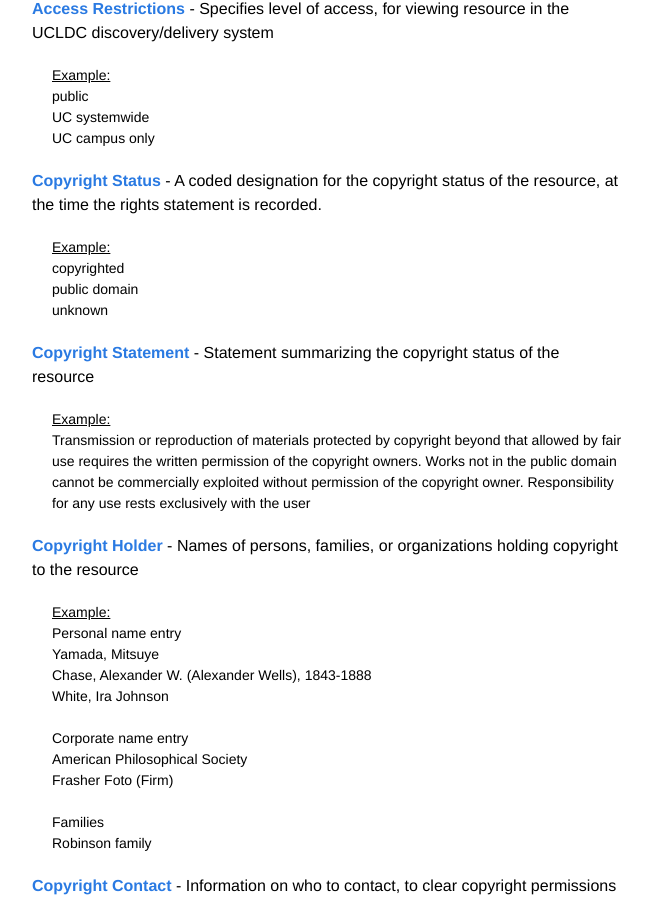
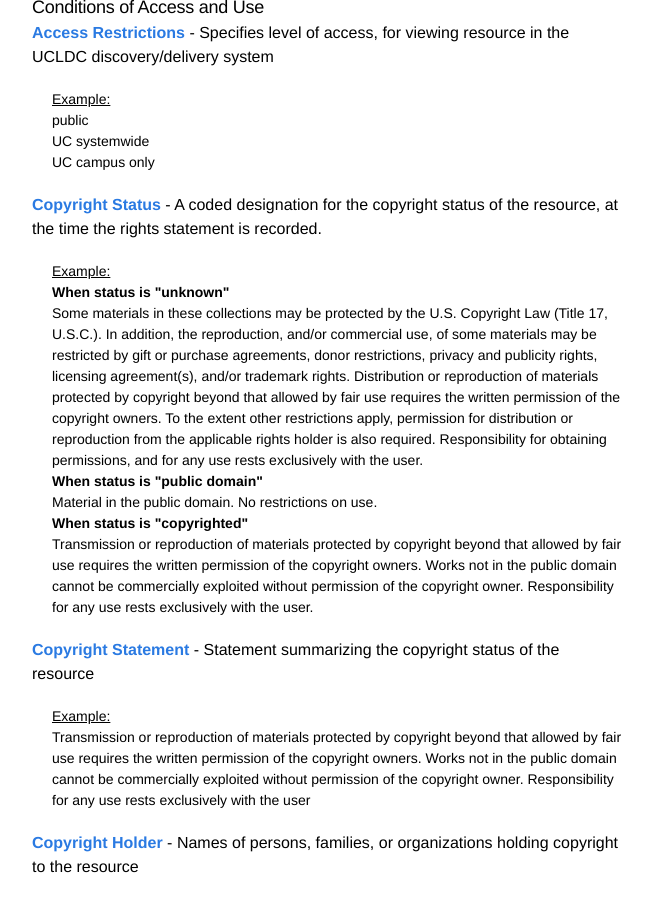
Before and after one commit to ucldc/ucldc-docs, a Jekyll site: the page built from docs/dams/metadata-model.md, in a window 1280 px wide and 900 px high, scrolled down 3470 px. Shown: the whole window, without its empty margins (208-860 px from the left). Built offline with Jekyll 4.4.1, drawn with Linux system fonts in a browser that asks for light colours; nearby versions of some CDN libraries; some of the changed text lies outside the part shown.

Commit message:
Update metadata-model.md

```diff
--- a/docs/dams/metadata-model.md
+++ b/docs/dams/metadata-model.md
@@ -31,7 +31,7 @@
 </div>
 
 <div class="note">
-  The contents of the Campus/Unit field are <em>crucial</em> to how an object will appear in Calisphere. Both campuses and units will have a unique URL assigned to each via the Collection Registry. Populating an object's Campus/Unit field with this URL is how an object will be linked to a campus or unit and displayed appropriately in Calisphere. For now, if you are adding new objects to the DAMS, please consult with <a href="mailto:ucldc@ucop.edu" class="notelink">ucldc@ucop.edu</a>.
+  The contents of the Campus/Unit field are <em>crucial</em> to how an object will appear in Calisphere. Both campuses and units will have a unique URL assigned to each via the Collection Registry. Populating an object's Campus/Unit field with this URL is how an object will be linked to a campus or unit and displayed appropriately in Calisphere. In subsequent releases, this field will be integrated with the Collection Registry. For now, if you are adding new objects to the DAMS, please consult with <a href="mailto:ucldc@ucop.edu" class="notelink">ucldc@ucop.edu</a> and we can work with you to populate this field.
 </div>
 
 <a class="label" id="Title">Title</a> - A formal or supplied title for the resource.
@@ -185,9 +185,18 @@
 
 <div class="example">
   <u>Example:</u>
-  <br/>copyrighted
-  <br/>public domain
-  <br/>unknown
+  <br/>
+  <b>When status is "unknown"</b>
+  <br/>
+  Some materials in these collections may be protected by the U.S. Copyright Law (Title 17, U.S.C.). In addition, the reproduction, and/or commercial use, of some materials may be restricted by gift or purchase agreements, donor restrictions, privacy and publicity rights, licensing agreement(s), and/or trademark rights. Distribution or reproduction of materials protected by copyright beyond that allowed by fair use requires the written permission of the copyright owners. To the extent other restrictions apply, permission for distribution or reproduction from the applicable rights holder is also required. Responsibility for obtaining permissions, and for any use rests exclusively with the user.
+  <br/>
+  <b>When status is "public domain"</b>
+  <br/>
+  Material in the public domain. No restrictions on use.
+  <br/>
+  <b>When status is "copyrighted"</b>
+  <br/>
+  Transmission or reproduction of materials protected by copyright beyond that allowed by fair use requires the written permission of the copyright owners. Works not in the public domain cannot be commercially exploited without permission of the copyright owner. Responsibility for any use rests exclusively with the user.
 </div>
 
 <a class="label" id="CopyrightStatement">Copyright Statement</a> - Statement summarizing the copyright status of the resource
@@ -273,7 +282,7 @@
 </div>
 
 <div class="note">
-  The contents of the Collection field are <em>crucial</em> to how an object will appear in Calisphere. You will be able to define collections in the Collection Registry, which will assign each collection a unique URL. Populating an object's Collection field with this URL is how an object will be linked to a collection and displayed appropriately in Calisphere. For now, if you are adding new objects to the DAMS, please consult with <a href="mailto:ucldc@ucop.edu" class="notelink">ucldc@ucop.edu</a>.
+  The contents of the Collection field are <em>crucial</em> to how an object will appear in Calisphere. You will be able to define collections in the Collection Registry, which will assign each collection a unique URL. Populating an object's Collection field with this URL is how an object will be linked to a collection and displayed appropriately in Calisphere. In subsequent releases, this field will be integrated with the Collection Registry. For now, if you are adding new objects to the DAMS, please consult with <a href="mailto:ucldc@ucop.edu" class="notelink">ucldc@ucop.edu</a> and we can work with you to populate this field.
 </div>
 
 <a class="label" id="RelatedResource">Related Resource</a> - Reference to other related resources (by theme, topic, collection, etc.)
```
